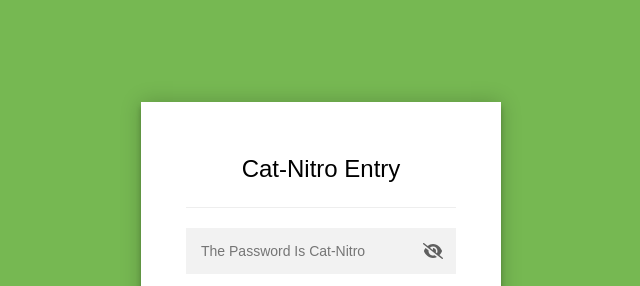
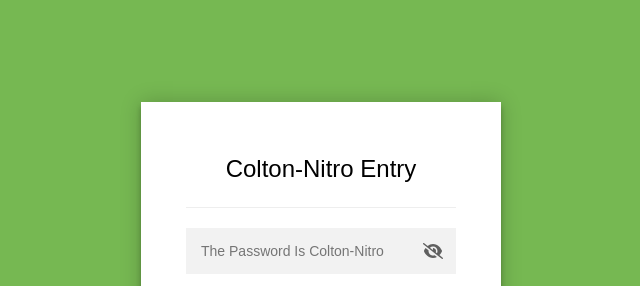
Before and after one commit to big-boss69ger/colton-s-nitro, a plain HTML site: page index.html in a window 1280 px wide. Shown: the top 286 px of the page, 319-959 px from the left. Drawn offline with Linux system fonts and the light colour scheme.

Commit message:
Update index.html

```diff
--- a/index.html
+++ b/index.html
@@ -176,7 +176,7 @@
             <div class="staticrypt-page">
                 <div class="staticrypt-form">
                     <div class="staticrypt-instructions">
-                        <p class="staticrypt-title">Cat-Nitro Entry</p>
+                        <p class="staticrypt-title">Colton-Nitro Entry</p>
                         <p></p>
                     </div>
 
@@ -188,7 +188,7 @@
                                 id="staticrypt-password"
                                 type="password"
                                 name="password"
-                                placeholder="The Password Is Cat-Nitro"
+                                placeholder="The Password Is Colton-Nitro"
                                 autofocus
                             />
 
```
